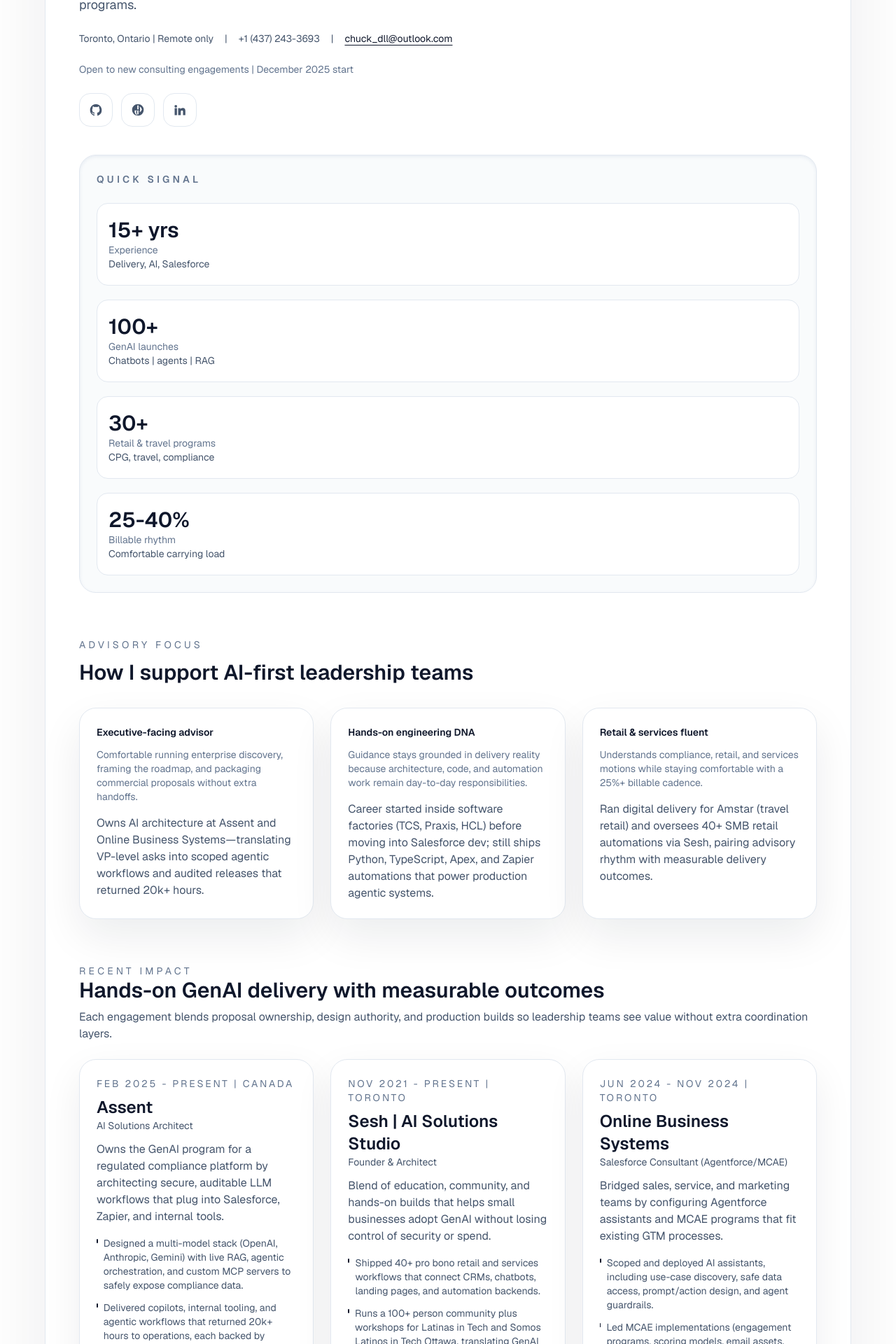
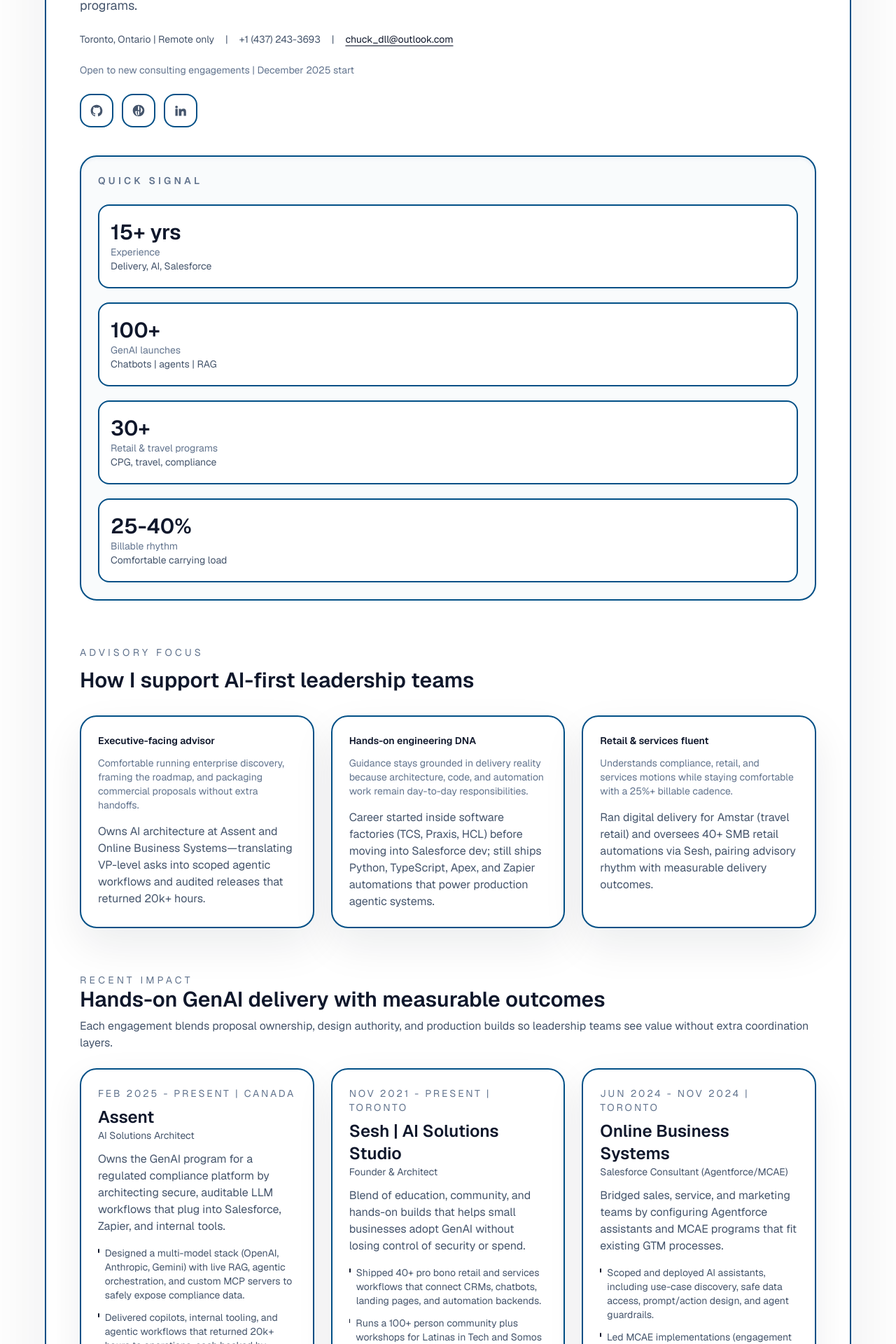
Before and after one commit to Oruga420/Infocepts-resume, a Next.js app: page / in a window 1280 px wide. Shown: the part 300-2220 px from the top of the page at 70% size. Built offline with nearby package versions, Linux system fonts and the light colour scheme.

Commit message:
style: apply marine blue accent borders

```diff
--- a/src/app/page.tsx
+++ b/src/app/page.tsx
@@ -56,7 +56,7 @@
       href={href}
       target="_blank"
       rel="noreferrer"
-      className="group relative inline-flex h-12 w-12 items-center justify-center overflow-hidden rounded-2xl border border-slate-200 bg-white text-slate-600 transition-all duration-300 hover:-translate-y-1 hover:text-slate-900"
+      className="group relative inline-flex h-12 w-12 items-center justify-center overflow-hidden rounded-2xl border-2 border-[#014f86] bg-white text-slate-600 transition-all duration-300 hover:-translate-y-1 hover:text-slate-900"
       aria-label={label}
     >
       {icons[icon]}
@@ -69,7 +69,7 @@
   return (
     <LoadingOverlay>
       <div className="relative isolate overflow-hidden bg-gradient-to-b from-white via-white to-slate-50 px-4 pb-16 pt-12 text-slate-900 sm:px-6 lg:px-0">
-        <div className="mx-auto flex w-full max-w-6xl flex-col gap-16 rounded-[40px] border border-slate-200 bg-white p-8 shadow-[0_40px_120px_rgba(15,23,42,0.08)] lg:p-12">
+        <div className="mx-auto flex w-full max-w-6xl flex-col gap-16 rounded-[40px] border-2 border-[#014f86] bg-white p-8 shadow-[0_40px_120px_rgba(15,23,42,0.08)] lg:p-12">
           <header className="grid gap-10 lg:grid-cols-[2fr,1fr] lg:items-start">
             <div className="space-y-6">
               <p className="text-sm uppercase tracking-[0.3em] text-slate-500">
@@ -103,7 +103,7 @@
                 ))}
               </div>
             </div>
-            <div className="rounded-3xl border border-slate-200 bg-slate-50/80 p-6 shadow-inner shadow-slate-200/80">
+            <div className="rounded-3xl border-2 border-[#014f86] bg-slate-50/80 p-6 shadow-inner shadow-slate-200/80">
               <p className="text-sm font-semibold uppercase tracking-[0.3em] text-slate-500">
                 Quick signal
               </p>
@@ -111,7 +111,7 @@
                 {stats.map((stat) => (
                   <div
                     key={stat.label}
-                    className="rounded-2xl border border-slate-200 bg-white px-4 py-5"
+                    className="rounded-2xl border-2 border-[#014f86] bg-white px-4 py-5"
                   >
                     <p className="text-3xl font-semibold text-slate-900">
                       {stat.value}
@@ -137,7 +137,7 @@
               {advisoryFit.map((item) => (
                 <div
                   key={item.title}
-                  className="rounded-3xl border border-slate-200 bg-white p-6 shadow-[0_25px_60px_rgba(15,23,42,0.08)]"
+                  className="rounded-3xl border-2 border-[#014f86] bg-white p-6 shadow-[0_25px_60px_rgba(15,23,42,0.08)]"
                 >
                   <p className="text-sm font-semibold text-slate-900">
                     {item.title}
@@ -169,7 +169,7 @@
               {recentWins.map((win) => (
                 <article
                   key={win.company}
-                  className="flex h-full flex-col rounded-3xl border border-slate-200 bg-white p-6 shadow-[0_20px_55px_rgba(15,23,42,0.07)]"
+                  className="flex h-full flex-col rounded-3xl border-2 border-[#014f86] bg-white p-6 shadow-[0_20px_55px_rgba(15,23,42,0.07)]"
                 >
                   <div>
                     <p className="text-sm uppercase tracking-[0.2em] text-slate-500">
@@ -195,14 +195,14 @@
           </section>
 
           <section className="grid gap-8 lg:grid-cols-[1.2fr,0.8fr]">
-            <div className="rounded-3xl border border-slate-200 bg-slate-50 p-6">
+            <div className="rounded-3xl border-2 border-[#014f86] bg-slate-50 p-6">
               <p className="text-sm uppercase tracking-[0.3em] text-slate-500">
                 Career foundation
               </p>
               <h2 className="mt-2 text-3xl font-semibold text-slate-900">
                 Services DNA that predates the GenAI wave
               </h2>
-              <div className="mt-6 space-y-6 border-l border-slate-200 pl-6">
+              <div className="mt-6 space-y-6 border-l-2 border-[#014f86] pl-6">
                 {timeline.map((item) => (
                   <div key={item.company} className="space-y-2">
                     <div className="flex items-center gap-2 text-sm text-slate-500">
@@ -219,7 +219,7 @@
               </div>
             </div>
             <div className="space-y-6">
-              <div className="rounded-3xl border border-slate-200 bg-white p-6">
+              <div className="rounded-3xl border-2 border-[#014f86] bg-white p-6">
                 <p className="text-sm uppercase tracking-[0.3em] text-slate-500">
                   AI stack
                 </p>
@@ -231,7 +231,7 @@
                   ))}
                 </ul>
               </div>
-              <div className="rounded-3xl border border-slate-200 bg-white p-6">
+              <div className="rounded-3xl border-2 border-[#014f86] bg-white p-6">
                 <p className="text-sm uppercase tracking-[0.3em] text-slate-500">
                   Platforms & methods
                 </p>
@@ -247,7 +247,7 @@
           </section>
 
           <section className="grid gap-8 lg:grid-cols-3">
-            <div className="rounded-3xl border border-slate-200 bg-white p-6">
+            <div className="rounded-3xl border-2 border-[#014f86] bg-white p-6">
               <p className="text-sm uppercase tracking-[0.3em] text-slate-500">
                 Operating model
               </p>
@@ -259,7 +259,7 @@
                 ))}
               </ul>
             </div>
-            <div className="rounded-3xl border border-slate-200 bg-white p-6">
+            <div className="rounded-3xl border-2 border-[#014f86] bg-white p-6">
               <p className="text-sm uppercase tracking-[0.3em] text-slate-500">
                 Credentials
               </p>
@@ -276,7 +276,7 @@
                 <p>{education.period}</p>
               </div>
             </div>
-            <div className="rounded-3xl border border-slate-200 bg-white p-6">
+            <div className="rounded-3xl border-2 border-[#014f86] bg-white p-6">
               <p className="text-sm uppercase tracking-[0.3em] text-slate-500">
                 Languages
               </p>
@@ -287,7 +287,7 @@
                   </li>
                 ))}
               </ul>
-              <div className="mt-6 rounded-2xl border border-slate-200 bg-slate-50 px-4 py-3 text-xs uppercase tracking-[0.3em] text-slate-600">
+              <div className="mt-6 rounded-2xl border-2 border-[#014f86] bg-slate-50 px-4 py-3 text-xs uppercase tracking-[0.3em] text-slate-600">
                 Services background | Retail + travel delivery | Comfortable at
                 25%+ billable mix
               </div>
```
